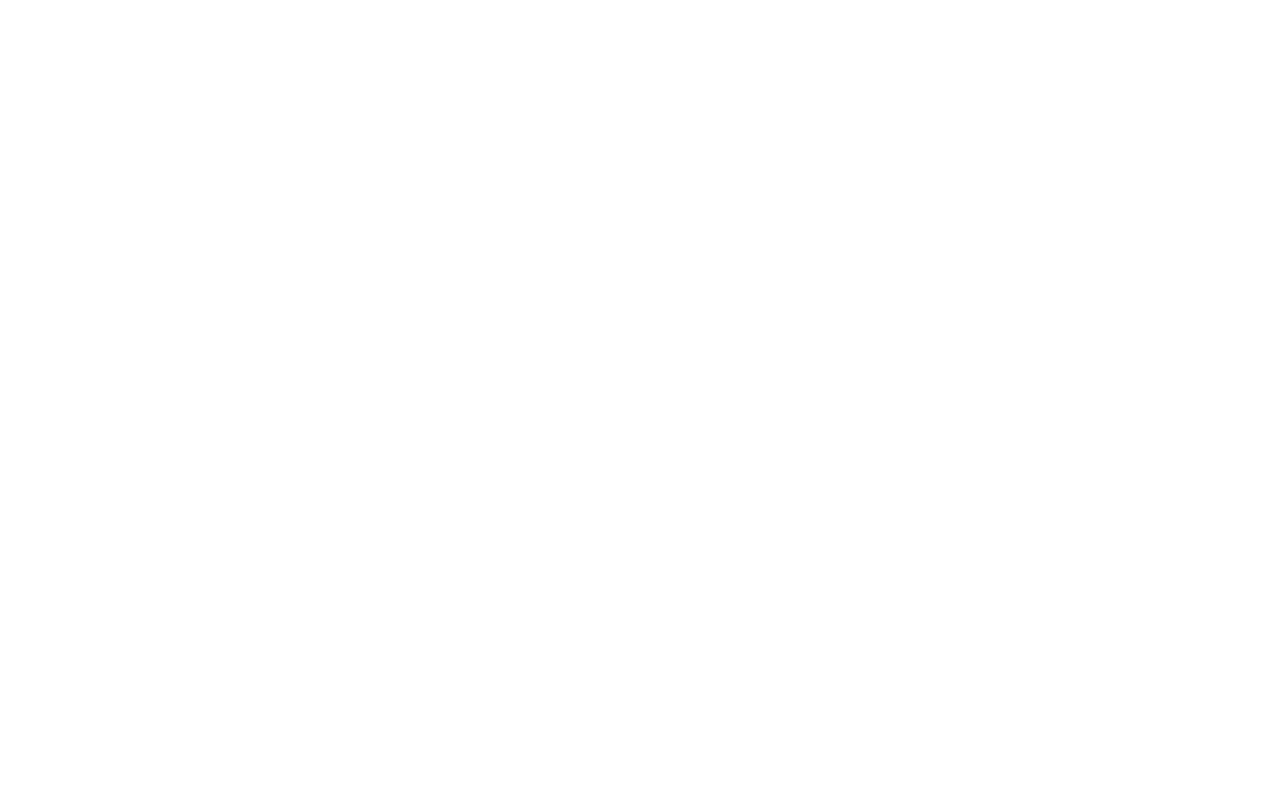
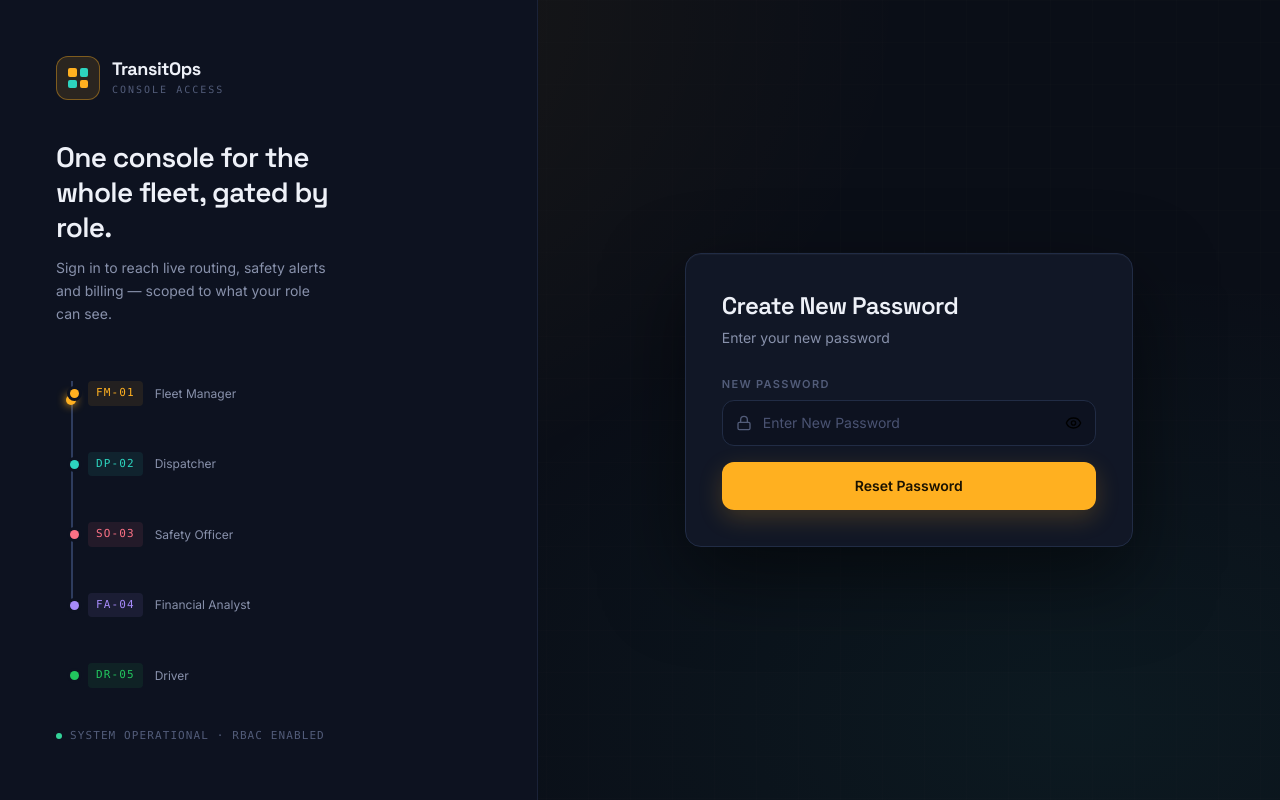
Before and after one commit to swayamvasavada/TransitOps, a React (Vite) app in the folder Frontend/: page /reset-password/1 in a window 1280 px wide. Before the commit this address had no page. Built offline with nearby package versions, Linux system fonts and the light colour scheme.

Commit message:
Forgot password , reset passowrd api integration and UI done

```diff
--- a/Frontend/src/App.jsx
+++ b/Frontend/src/App.jsx
@@ -24,6 +24,7 @@ function AppContent() {
       <Routes>
         <Route path="/" element={<LoginPage />} />
         {/* <Route path="/signup" element={<SignUp />} /> */}
+        <Route path="/reset-password/:token" element={<LoginPage />} />
         <Route path="/dashboard" element={<Dashboard />} />
         <Route path="/vehicle-registry" element={<VehicleRegistry />} />
         <Route path="/drivers" element={<Drivers />} />
--- a/Frontend/src/api/apiPath.jsx
+++ b/Frontend/src/api/apiPath.jsx
@@ -1,3 +1,4 @@
 export const BASE_URL = "https://zr2c07nm-5000.inc1.devtunnels.ms";
 export const Login = `${BASE_URL}/api/auth/login`
 export const requestemail = `${BASE_URL}/api/auth/request-reset-password`
+export const resetPassword = `${BASE_URL}/api/auth/reset-password`;
--- a/Frontend/src/pages/LoginPage.jsx
+++ b/Frontend/src/pages/LoginPage.jsx
@@ -14,7 +14,7 @@ import {
   AlertTriangle,
   CircleCheck,
 } from "lucide-react";
-import { useNavigate } from "react-router-dom";
+import { useNavigate, useParams } from "react-router-dom";
 import useAuthStore from "../store/AuthStore";
 
 // ---------------------------------------------------------------------------
@@ -239,15 +239,38 @@ export default function LoginPage() {
   const [remember, setRemember] = useState(false);
   const [success, setSuccess] = useState(false);
   const [error, setError] = useState("");
-  const { login, requestResetPassword, loading } = useAuthStore();
+  const { login, requestResetPassword, loading, resetUserPassword } = useAuthStore();
   const [forgotPassword, setForgotPassword] = useState(false);
   const [newPassword, setNewPassword] = useState("");
   const [emailFocused, setEmailFocused] = useState(false);
   const [passwordFocused, setPasswordFocused] = useState(false);
-
+  const { token } = useParams();
+  const isResetPassword = !!token;
 
   const handleLogin = async (e) => {
     e.preventDefault();
+    if (isResetPassword) {
+
+      if (!newPassword) {
+        setError("Please enter new password");
+        return;
+      }
+
+      const response = await resetUserPassword(
+        token,
+        newPassword
+      );
+
+      if (response.success) {
+        alert("Password changed successfully");
+
+        navigate("/");
+      } else {
+        setError(response.message);
+      }
+
+      return;
+    }
     if (forgotPassword) {
       if (!email) {
         setError("Please enter your email");
@@ -274,7 +297,7 @@ export default function LoginPage() {
     setError("");
     const selectedRole = ROLES.find((r) => r.name === role);
     try {
-      const response = await login(email, password,  selectedRole?.value);
+      const response = await login(email, password, selectedRole?.value);
 
       if (response.success) {
         setSuccess(true);
@@ -435,11 +458,17 @@ export default function LoginPage() {
               className="text-2xl font-semibold tracking-tight"
               style={{ color: c.textPrimary, fontFamily: "'Space Grotesk', sans-serif" }}
             >
-            {forgotPassword ? "Reset Password" : "Sign in"}
+              {isResetPassword
+                ? "Create New Password"
+                : forgotPassword
+                  ? "Forgot Password"
+                  : "Sign In"}
             </h2>
             <p className="text-sm mt-1.5" style={{ color: c.textSecondary }}>
-              {forgotPassword
+              {isResetPassword
                 ? "Enter your new password"
+                : forgotPassword
+                  ? "Enter your email"
                   : "Enter your credentials to reach the console"}
             </p>
           </div>
@@ -464,6 +493,7 @@ export default function LoginPage() {
           ) : (
             <form onSubmit={handleLogin} className="space-y-4" noValidate>
               {/* EMAIL */}
+              {!isResetPassword && (
                 <div>
                   <label
                     className="block text-[11px] font-semibold uppercase mb-2"
@@ -494,9 +524,51 @@ export default function LoginPage() {
                     />
                   </div>
                 </div>
+              )}
+              {isResetPassword && (
+                <div>
+                  <label
+                    className="block text-[11px] font-semibold uppercase mb-2"
+                    style={{ color: c.textMuted, letterSpacing: "0.12em" }}
+                  >
+                    New Password
+                  </label>
+
+                  <div className="relative">
+                    <Lock
+                      size={16}
+                      className="absolute left-3.5 top-1/2 -translate-y-1/2"
+                      style={{ color: passwordFocused ? c.amber : c.textMuted }}
+                    />
+
+                    <input
+                      type={showPassword ? "text" : "password"}
+                      placeholder="Enter New Password"
+                      value={newPassword}
+                      onChange={(e) => setNewPassword(e.target.value)}
+                      onFocus={() => setPasswordFocused(true)}
+                      onBlur={() => setPasswordFocused(false)}
+                      className="w-full pl-10 pr-11 py-3 rounded-xl text-sm outline-none"
+                      style={{
+                        background: c.panel,
+                        color: c.textPrimary,
+                        border: `1px solid ${c.border}`,
+                      }}
+                    />
+
+                    <button
+                      type="button"
+                      onClick={() => setShowPassword(!showPassword)}
+                      className="absolute right-3.5 top-1/2 -translate-y-1/2"
+                    >
+                      {showPassword ? <EyeOff size={17} /> : <Eye size={17} />}
+                    </button>
+                  </div>
+                </div>
+              )}
 
               {/* PASSWORD */}
-              {!forgotPassword && (
+              {!forgotPassword && !isResetPassword && (
                 <div>
                   <label
                     className="block text-[11px] font-semibold uppercase mb-2"
@@ -539,7 +611,7 @@ export default function LoginPage() {
               )}
 
               {/* ROLE (custom dropdown) */}
-                {!forgotPassword && (
+              {!forgotPassword && !isResetPassword &&(
                 <div>
                   <label
                     className="block text-[11px] font-semibold uppercase mb-2"
@@ -553,7 +625,7 @@ export default function LoginPage() {
               )}
 
               {/* REMEMBER + FORGOT */}
-              {!forgotPassword && (
+              {!forgotPassword && !isResetPassword && (
                 <div className="flex items-center justify-between pt-1">
                   <label
                     className="flex items-center gap-2 text-xs cursor-pointer select-none"
@@ -603,7 +675,11 @@ export default function LoginPage() {
                     Signing in…
                   </>
                 ) : (
-                 forgotPassword ? "Submit" : "Sign In"
+                      isResetPassword
+                        ? "Reset Password"
+                        : forgotPassword
+                          ? "Submit"
+                          : "Sign In"
                 )}
               </button>
 
--- a/Frontend/src/store/AuthStore.jsx
+++ b/Frontend/src/store/AuthStore.jsx
@@ -1,6 +1,6 @@
 import { create } from "zustand";
 import axios from "axios";
-import { Login , requestemail  } from "../api/apiPath";
+import { Login, requestemail, resetPassword } from "../api/apiPath";
 
 const useAuthStore = create((set) => ({
     loading: false,
@@ -8,7 +8,7 @@ const useAuthStore = create((set) => ({
     token: localStorage.getItem("token") || null,
     error: null,
 
-  login: async (email, password,role) => {
+    login: async (email, password, role) => {
         try {
             set({
                 loading: true,
@@ -96,6 +96,46 @@ const useAuthStore = create((set) => ({
             };
         }
     },
+
+    resetUserPassword: async (token, newPassword) => {
+        try {
+            set({
+                loading: true,
+                error: null,
+            });
+
+            const response = await axios.post(
+                resetPassword,
+                null,
+                {
+                    params: {
+                        token,
+                        newPassword,
+                    },
+                }
+            );
+
+            set({
+                loading: false,
+            });
+
+            return {
+                success: true,
+                data: response.data,
+            };
+        } catch (error) {
+            set({
+                loading: false,
+                error: error.response?.data?.message || "Password reset failed",
+            });
+
+            return {
+                success: false,
+                message:
+                    error.response?.data?.message || "Password reset failed",
+            };
+        }
+    },
 }));
 
 export default useAuthStore;
```
Lines whose indentation alone changed are shown as unchanged.
